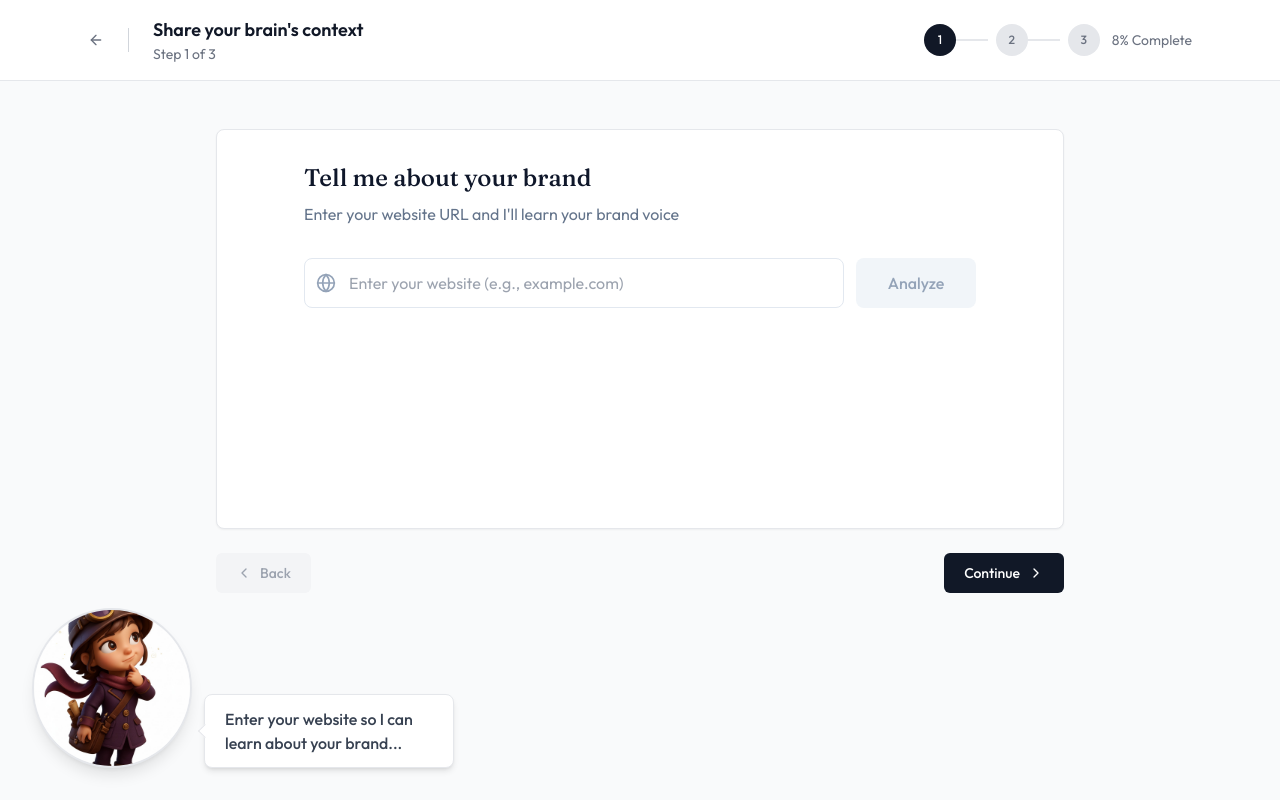
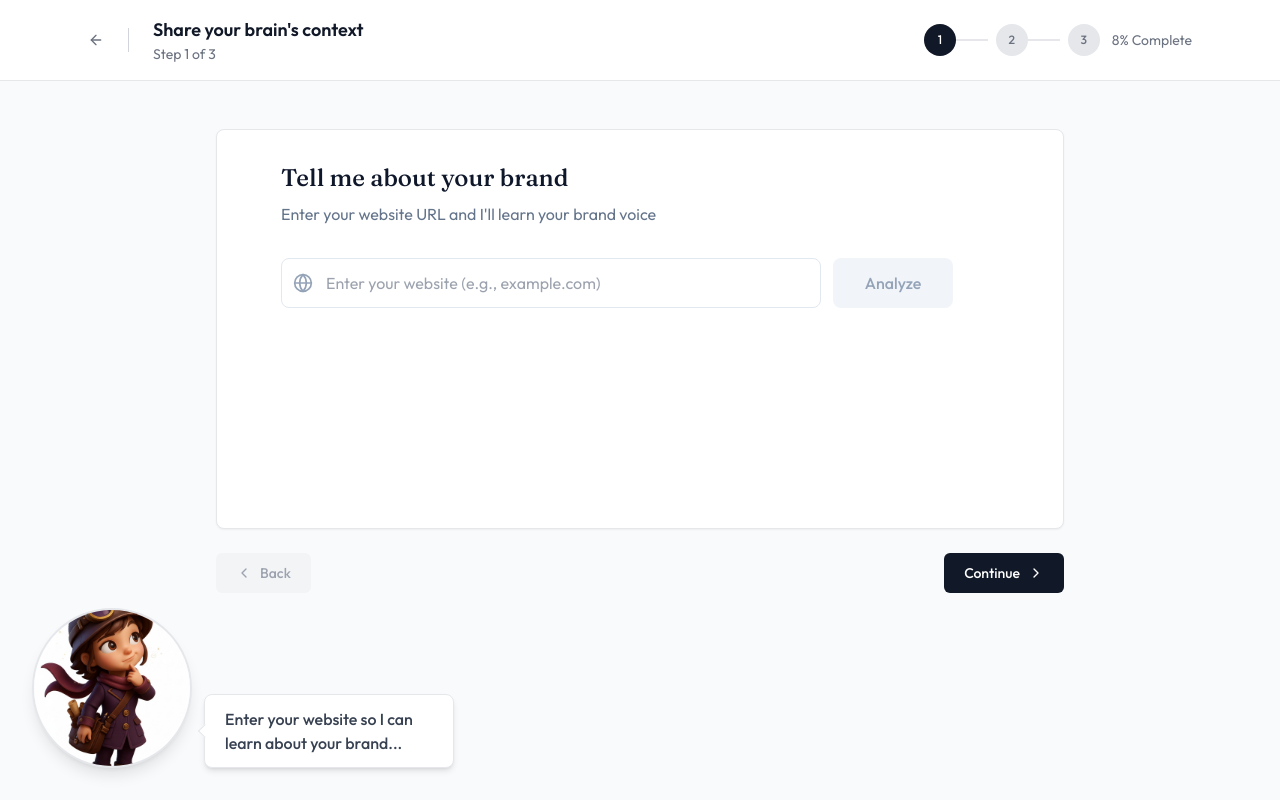
Before and after one commit to tanush-yadav/landing, a Next.js app: page /sophia/onboarding in a window 1280 px wide. Built offline with nearby package versions, Linux system fonts and the light colour scheme.

Commit message:
chore: brand website changes

```diff
--- a/app/sophia/onboarding/components/StepOne/BrandWebsite.tsx
+++ b/app/sophia/onboarding/components/StepOne/BrandWebsite.tsx
@@ -143,7 +143,7 @@ export default function BrandWebsite({
   ]
 
   return (
-    <div className="max-w-2xl mx-auto space-y-8">
+    <div className="max-w-2xl mx-8 space-y-8">
       {/* Header */}
       <div className="space-y-2">
         <h2 className="font-display text-2xl font-medium text-slate-900">
@@ -248,9 +248,7 @@ export default function BrandWebsite({
                     <div className="font-medium text-slate-900">
                       {sourceType.label}
                     </div>
-                        <div className="text-xs text-slate-400 truncate">
-                          {url}
-                        </div>
+                    <div className="text-xs text-slate-400 truncate">{url}</div>
                   </div>
                   <div
                     className={cn(
```
Lines whose indentation alone changed are shown as unchanged.
